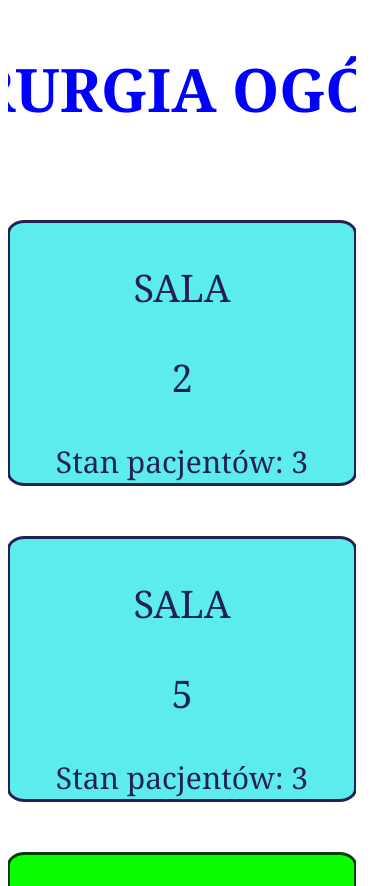
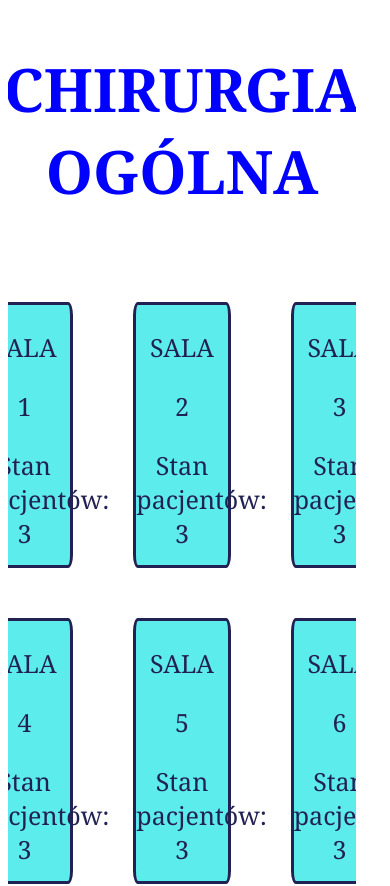
Before and after one commit to Catelyn99/Hospital-ward, a React (Create React App) app: page / in a window 390 px wide. Shown: the top 886 px of the page. Built offline with nearby package versions, Linux system fonts and the light colour scheme.

Commit message:
added more styles

```diff
--- a/src/AllRoomsInWard/IntensiveRoomInWard.module.scss
+++ b/src/AllRoomsInWard/IntensiveRoomInWard.module.scss
@@ -8,13 +8,10 @@ $dark-color: rgb(58, 8, 8);
     border-radius: 5%;
 }
  .room:hover {
-    font-weight: 400;
-    letter-spacing: 0.5px;
     transition: all 0.3s ease;
     cursor: pointer;
     border-radius: 6px;
     background-color:  rgb(226, 92, 92);
-    text-transform: uppercase;
  }
 
 .name {
--- a/src/AllRoomsInWard/OtherRoomInWard.module.scss
+++ b/src/AllRoomsInWard/OtherRoomInWard.module.scss
@@ -9,13 +9,10 @@ $dark-color: rgb(2, 61, 10);
 }
 
 .room:hover {
-    font-weight: 400;
-    letter-spacing: 0.5px;
     transition: all 0.3s ease;
     cursor: pointer;
     border-radius: 6px;
     background-color:  rgb(158, 247, 118);
-    text-transform: uppercase;
  }
 
 .name {
--- a/src/AllRoomsInWard/RoomInWard.jsx
+++ b/src/AllRoomsInWard/RoomInWard.jsx
@@ -1,14 +1,14 @@
 import React from 'react';
-import styled from './RoomInWard.module.scss';
+import style from './RoomInWard.module.scss';
 
 
 const RoomInWard = props => {
 
         return (
-        <div className={styled.room}>
+        <div className={style.room}>
             <p >SALA </p>
             <p>{props.roomNumber}</p>
-            <p className={styled.amountPatient}>Stan pacjentów: 3</p>
+            <p className={style.amountPatient}>Stan pacjentów: 3</p>
             </div>
         )}
 
--- a/src/AllRoomsInWard/RoomInWard.module.scss
+++ b/src/AllRoomsInWard/RoomInWard.module.scss
@@ -1,5 +1,4 @@
 $primary-color: rgb(33, 33, 83);
-
 .room {
     height: 260px;
     background-color: rgb(93, 236, 236);
@@ -9,14 +8,12 @@ $primary-color: rgb(33, 33, 83);
 }
 
 .room:hover {
-    font-weight: 400;
-    letter-spacing: 0.5px;
     transition: all 0.3s ease;
     cursor: pointer;
     border-radius: 6px;
-    background-color:  rgb(186, 244, 248);
-    text-transform: uppercase;
- }
+    color: aliceblue;
+    background-color: rgb(159, 183, 197);
+}
 
 p {
     text-align: center;
@@ -30,3 +27,17 @@ p {
     text-align: center;
     font-size: 30px;
 }
+
+@media (max-width: 768px) {
+    p,
+    .amountPatient {
+        font-size: 18px;
+    }
+}
+
+@media (max-width: 992px) {
+    p,
+    .amountPatient {
+        font-size: 25px;
+    }
+}
--- a/src/App.module.scss
+++ b/src/App.module.scss
@@ -2,7 +2,7 @@
 .app {
 margin-right: 26px;
 display: grid;
-grid-template-columns: repeat(3, 350px);
+grid-template-columns: repeat(3, 28%);
 grid-template-rows: auto ;
 grid-template-areas:
 "header header header";
--- a/src/InsideRoom/PatientInRoom.jsx
+++ b/src/InsideRoom/PatientInRoom.jsx
@@ -8,8 +8,8 @@ const PatientInRoom = (props) => {
                 <div className={styled.patientBed}>
                    <p>Pacjent: {props.name}</p>
                    <p>Wiek: {props.age}</p>
-                   <input type="text" onChange={(event) => props.changedName(event, props.id)} />
-                   <input type="text" onChange={(event) => props.changedAge(event, props.id)} />
+                   <input className={styled.inputName} type="text" onChange={(event) => props.changedName(event, props.id)} />
+                   <input className={styled.inputAge} type="text" onChange={(event) => props.changedAge(event, props.id)} />
                 </div>
             </div>
         )
--- a/src/InsideRoom/PatientInRoom.module.scss
+++ b/src/InsideRoom/PatientInRoom.module.scss
@@ -1,5 +1,21 @@
 .patientBed {
-    background-color: blue;
-    width: 30%;
-    height: 240px;
+    background-color: rgb(169, 169, 248);
+    width: 92%;
+    border: 2px solid black;
 }
+
+input {
+    width: 45%;
+    height: 25px;
+}
+
+.inputAge {
+    float: right;
+}
+
+@media (max-width: 768px) {
+    input {
+        width: 40%;
+        height: 20px;
+    }
+}
```
